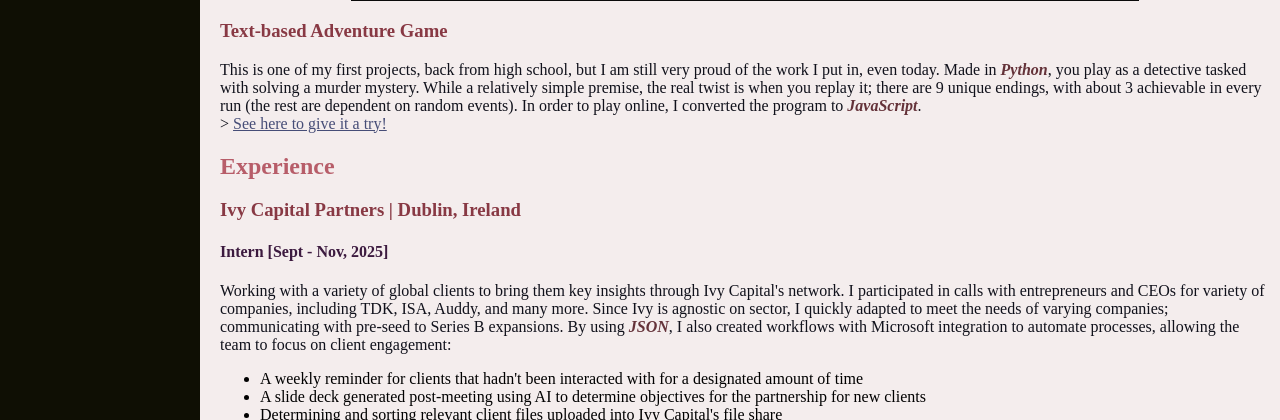
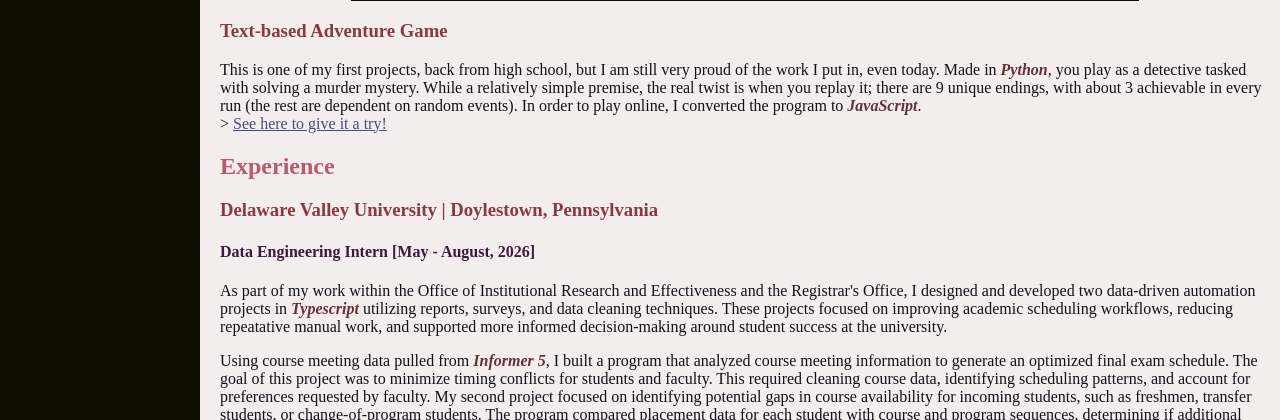
Before and after one commit to possumgod/possumgod.github.io, a PHP site: page / in a window 1280 px wide. Shown: the part 2180-2600 px from the top of the page. Run offline with PHP 8.4, Linux system fonts and the light colour scheme.

Commit message:
credit to bea added ~( 8:>

```diff
--- a/index.html
+++ b/index.html
@@ -84,7 +84,24 @@
 
         <h2 class="sidemenu">Experience</h2>
 
-        <!--TODO: add DelVal experience (woohoo)-->
+        <h3>Delaware Valley University | Doylestown, Pennsylvania</h3>
+        <h4>Data Engineering Intern [May - August, 2026]</h4>
+        <p>
+            As part of my work within the Office of Institutional Research and Effectiveness and the Registrar's Office, I designed and developed two data-driven automation projects in <em>Typescript</em> utilizing
+            reports, surveys, and data cleaning techniques. These projects focused on improving academic scheduling workflows, reducing repeatative manual work, and supported more informed decision-making
+            around student success at the university.
+        </p>
+        <p>
+            Using course meeting data pulled from <em>Informer 5</em>, I built a program that analyzed course meeting information to generate an optimized final exam schedule. The goal of this
+            project was to minimize timing conflicts for students and faculty. This required cleaning course data, identifying scheduling patterns, and account for preferences requested
+            by faculty. My second project focused on identifying potential gaps in course availability for incoming students, such as freshmen, transfer students, or change-of-program students. The program compared placement
+            data for each student with course and program sequences, determining if additional sections of classes needed to be arranged. This allowed the department to identify potential shortages and excess capacity
+            in order to offer support where needed.
+        </p>
+        <p>
+            Outside of purely technical work, I participated in weekly meetings within the Registrar and Institutional Research teams, contributing to operations, data analytics on student success methods,
+            and institutional data needs. These broadened my view of how to connect technical limitations with institutional needs.
+        </p>
 
         <h3>Ivy Capital Partners | Dublin, Ireland</h3>
         <h4>Intern [Sept - Nov, 2025]</h4>
@@ -94,7 +111,7 @@
             By using <em>JSON</em>, I also created workflows with Microsoft integration to automate processes, allowing the team to focus on client engagement:
             <ul>
                 <li>A weekly reminder for clients that hadn't been interacted with for a designated amount of time</li>
-                <li>A slide deck generated post-meeting using AI to determine objectives for the partnership for new clients</li>
+                <li>A slide deck generated post-meeting using a personalized AI model to determine objectives for the partnership for new clients</li>
                 <li>Determining and sorting relevant client files uploaded into Ivy Capital's file share</li>
             </ul>
         </p>
@@ -104,7 +121,7 @@
             accurate parse each page, and the site elements had high readability contrast. These changes have had a proven effect, as site traffic during my internship has overall increased by 33% (per month).
         </p>
 
-        <h3 class="sidemenu">Reporter Magazine | Rochester, NY</h3>
+        <h3 class="sidemenu">Reporter Magazine | Rochester, New York</h3>
         <h4>IT Manager & Systems Admin [September 2024 - Current]</h4>
         <p>
             Responsible for website management, content migration, and Campus Groups management. Site traffic has increased by more than 120% and user stickiness (Weekly users / Monthly users) has steadily increased
--- a/scripts/header.js
+++ b/scripts/header.js
@@ -18,7 +18,8 @@ document.writeln(' \
                         <img src="images/logo.png" alt="possum icon drawn by Bea Amurao" style="height: 5em;"> \
                     </td> \
                     <td> \
-                        <h1 class="title" style="text-align: left;">POSSUMGOD</h1> \
+                        <h1 class="title" style="text-align: left; margin-bottom: -5px; margin-top: 15px">POSSUMGOD</h1> \
+                        <figcaption style="text-align: left; color: rgb(244, 237, 237);">icon drawn by <a href="https://beaamurao-designer.framer.website" target="_blank" style="font-size: 16px; color: rgb(244, 237, 237); text-decoration: underline;">Bea Amurao </a></figcaption> \
                     </td> \
                     <nav id="main_nav"> \
                     <td> \
@@ -30,20 +31,17 @@ document.writeln(' \
 ')
 
 
-if (/Android|webOS|iPhone|iPad|iPod|BlackBerry|IEMobile|Opera Mini/i.test(navigator.userAgent) ) {
-    document.writeln(' \
+document.writeln((/Android|webOS|iPhone|iPad|iPod|BlackBerry|IEMobile|Opera Mini/i.test(navigator.userAgent) ) ?
+    ' \
         <td> \
             <a href="linkedin://in/devlin-gallagher/" target="_blank">LinkedIn</a> \
         </td> \
-        ')
-}
-else {
-    document.writeln(' \
+        ':
+    ' \
         <td> \
             <a href="mylinkedin.html">LinkedIn</a> \
         </td> \
     ')
-}
 
 document.writeln(' \
                     <td> \
--- a/style/overall_style.css
+++ b/style/overall_style.css
@@ -260,6 +260,11 @@ figcaption {
     margin-top: 4px;
 }
 
+.scrollable .sk-ww-linkedin-profile-post {
+    left: 200px;
+    padding-right: 0px;
+}
+
 
 @media (max-width: 999px) {
     .title {
```
